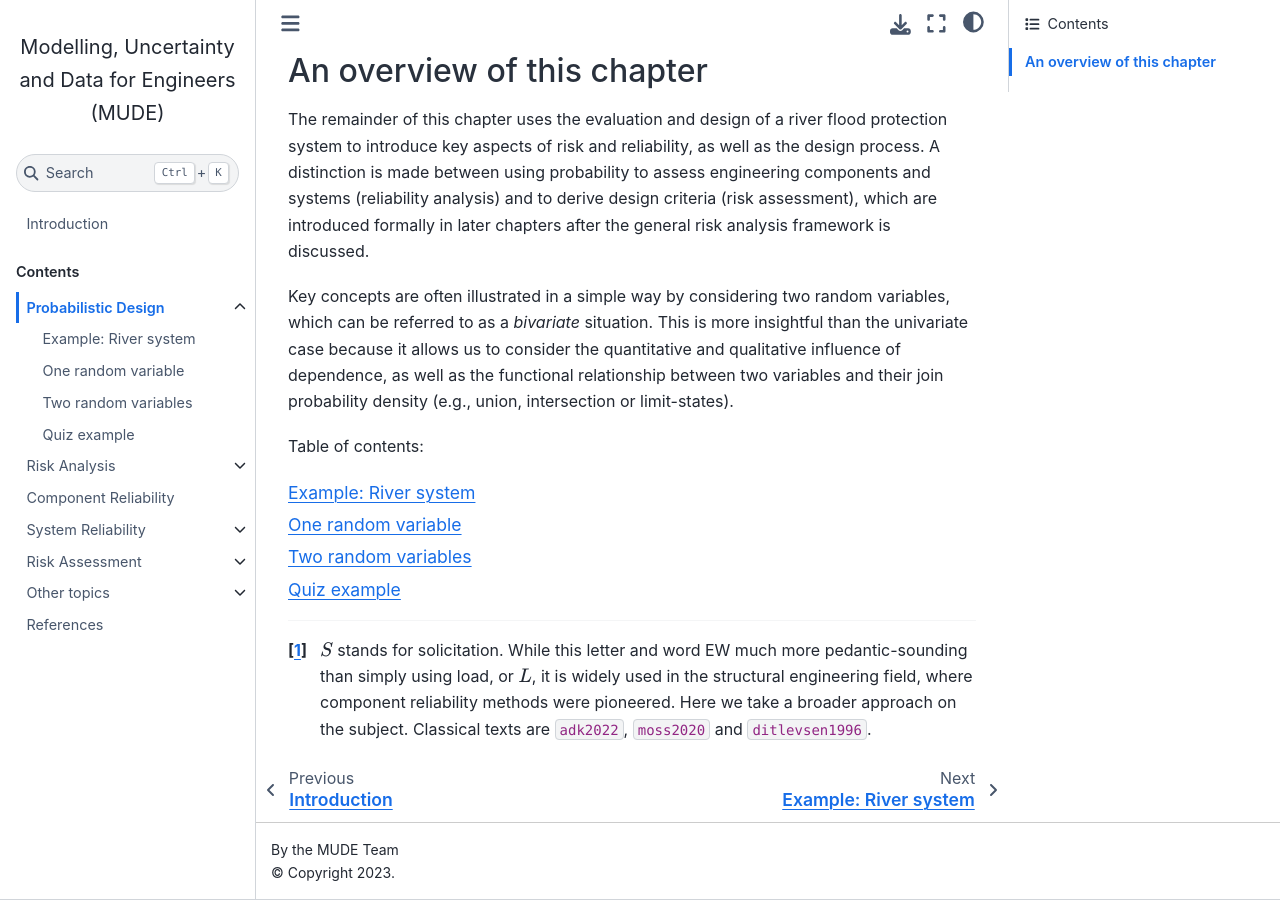
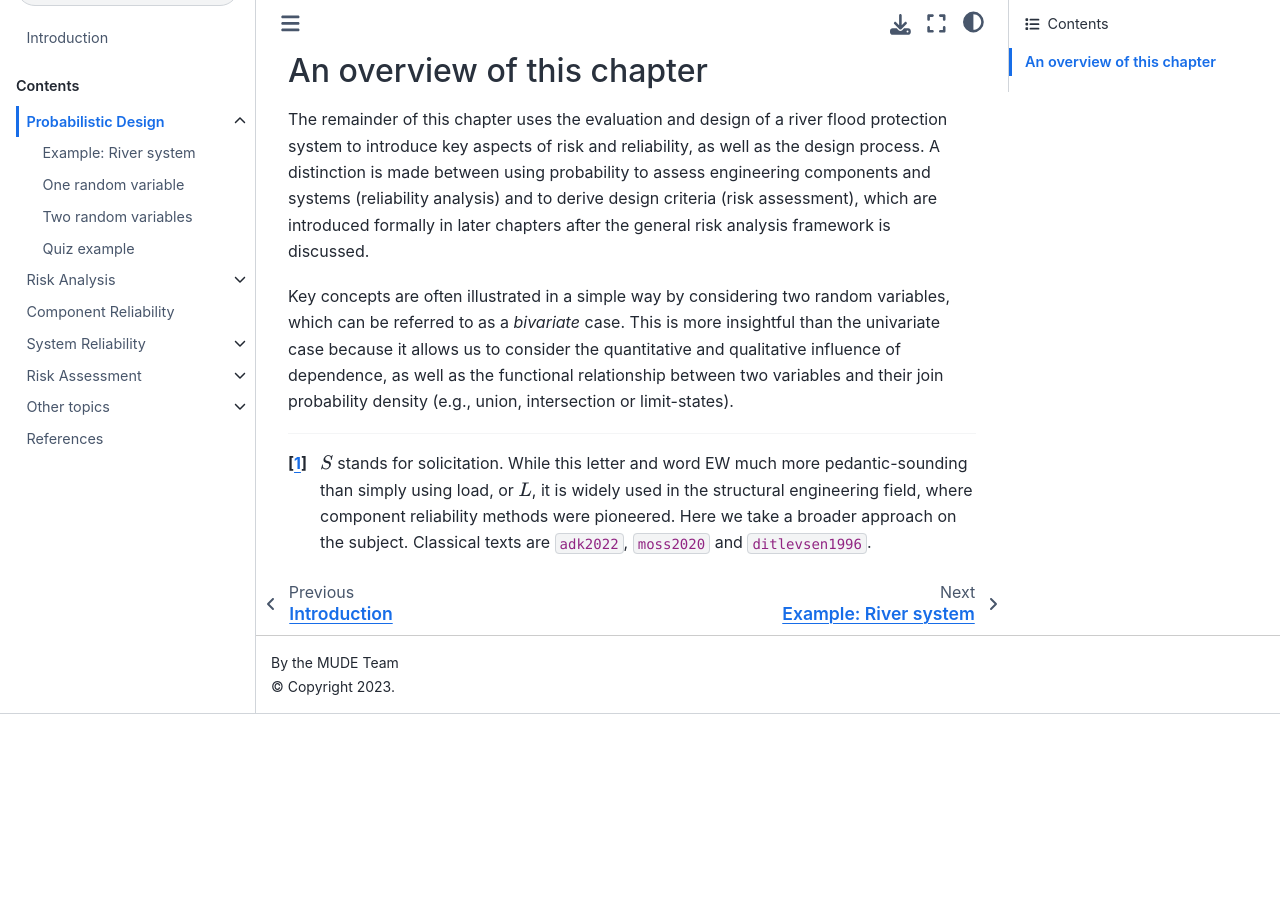
Before and after one commit to TUDelft-CITG/MUDE, a Jupyter Book: the page built from book/prob-design/overview.md, in a window 1280 px wide and 900 px high, scrolled down 1273 px. Built offline with Jupyter Book 1.0.4 settings and Sphinx 7.4.7 and the Sphinx Book theme 1.1.4, drawn with Linux system fonts in a browser that asks for light colours; cross-references to code outside the pages are shown as plain code; after the commit the page ends 1987 px from its top, so only the background shows below that.

Commit message:
small updates

````diff
--- a/book/prob-design/overview.md
+++ b/book/prob-design/overview.md
@@ -29,12 +29,12 @@ These are just a few examples, where items 3 and 4 are the focus of the followin
 
 The remainder of this chapter uses the evaluation and design of a river flood protection system to introduce key aspects of risk and reliability, as well as the design process. A distinction is made between using probability to assess engineering components and systems (reliability analysis) and to derive design criteria (risk assessment), which are introduced formally in later chapters after the general risk analysis framework is discussed.
 
-Key concepts are often illustrated in a simple way by considering two random variables, which can be referred to as a *bivariate* situation. This is more insightful than the univariate case because it allows us to consider the quantitative and qualitative influence of dependence, as well as the functional relationship between two variables and their join probability density (e.g., union, intersection or limit-states).
+Key concepts are often illustrated in a simple way by considering two random variables, which can be referred to as a *bivariate* case. This is more insightful than the univariate case because it allows us to consider the quantitative and qualitative influence of dependence, as well as the functional relationship between two variables and their join probability density (e.g., union, intersection or limit-states).
 
-Table of contents:
+%Table of contents:
 
-```{tableofcontents}
-```
+%```{tableofcontents}
+%```
 
 [^solicitation]: $S$ stands for solicitation. While this letter and word EW much more pedantic-sounding than simply using load, or $L$, it is widely used in the structural engineering field, where component reliability methods were pioneered. Here we take a broader approach on the subject. Classical texts are {cite:t}`adk2022`, {cite:t}`moss2020` and {cite:t}`ditlevsen1996`.
 %[^pattern]: The word *paradigm* is not used because it suggests completeness. The examples here, are meant to be used as illustrations for key concepts, and extended to other situations and higher dimensions, so *pattern* seems more appropriate.
````
Also changed, not shown: book/intro.md (+2 -2 lines).
